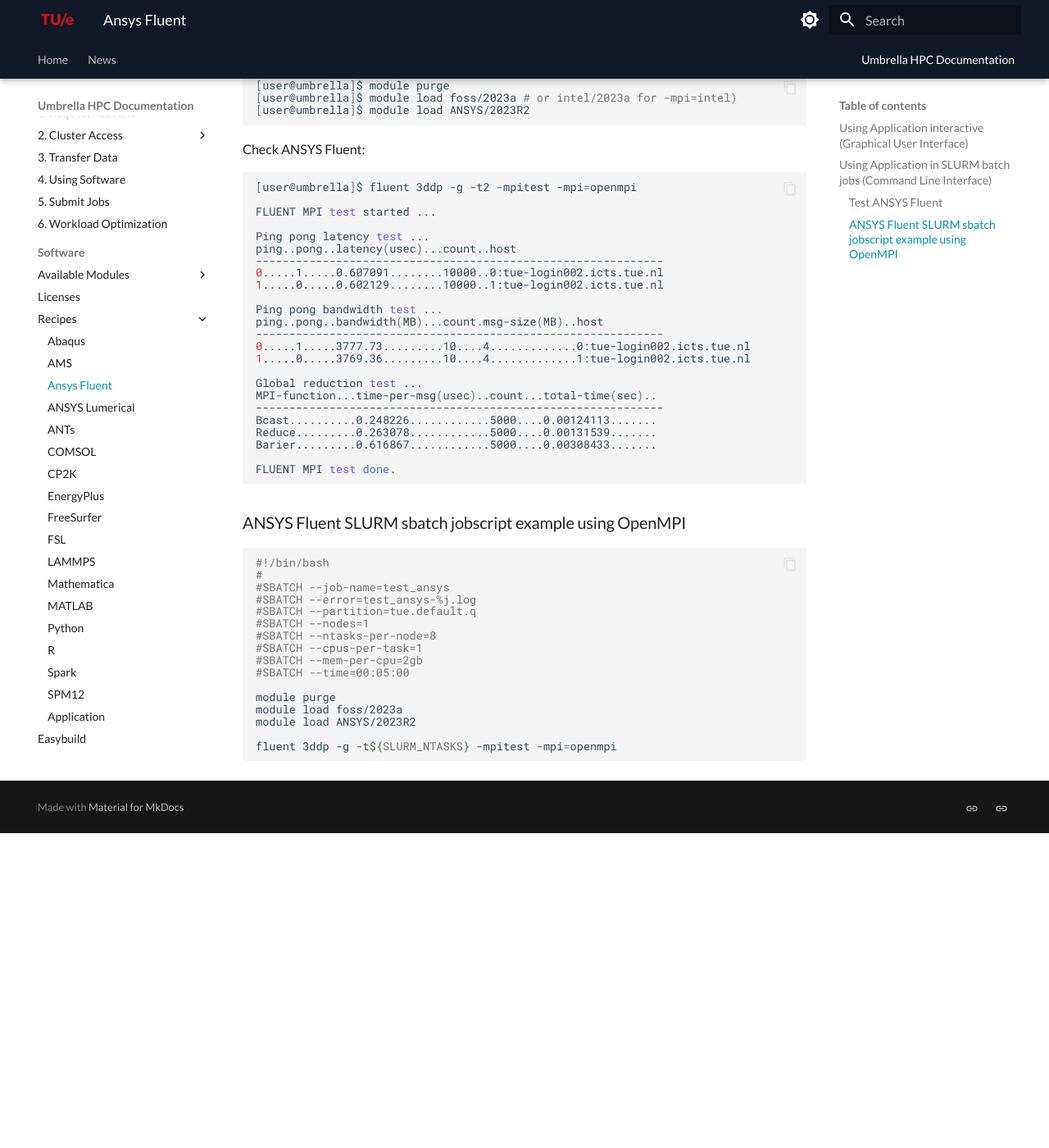
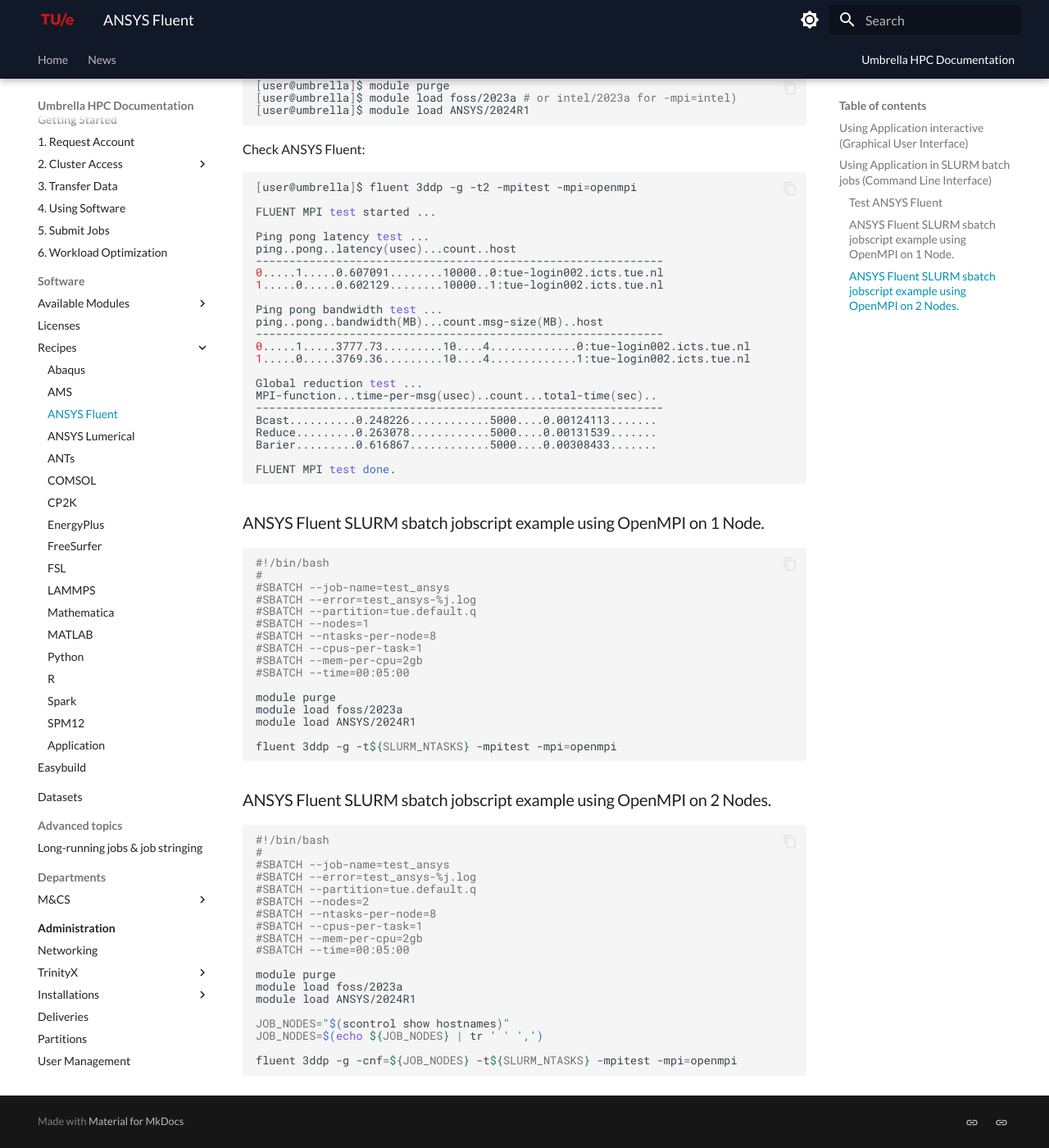
Before and after one commit to gferhpc/supercomputing.tue.nl, an MkDocs documentation site: the page built from pages/documentation/software/recipes/ansys_fluent.md, in a window 1280 px wide and 1400 px high, scrolled down 644 px. Shown: the whole window at 82% size. Built offline with MkDocs 1.6.1 and Material for MkDocs 9.7.7, drawn with Linux system fonts in a browser that asks for light colours; before the commit the page ends 1660 px from its top, so only the background shows below that; some of the changed text lies outside the part shown.

Commit message:
Update ansys_fluent.md

````diff
--- a/pages/documentation/software/recipes/ansys_fluent.md
+++ b/pages/documentation/software/recipes/ansys_fluent.md
@@ -1,5 +1,5 @@
 ---
-title: Ansys Fluent
+title: ANSYS Fluent
 tags: [Software, Module]
 ---
 
@@ -20,7 +20,7 @@
 ```shell
 [user@umbrella]$ module purge
 [user@umbrella]$ module load foss/2023a # or intel/2023a for -mpi=intel)
-[user@umbrella]$ module load ANSYS/2023R2
+[user@umbrella]$ module load ANSYS/2024R1
 ```
 
 Check ANSYS Fluent:
@@ -53,7 +53,7 @@
 
 ```
 
-### ANSYS Fluent SLURM sbatch jobscript example using OpenMPI
+### ANSYS Fluent SLURM sbatch jobscript example using OpenMPI on 1 Node.
 
 ```shell
 #!/bin/bash
@@ -69,7 +69,30 @@
 
 module purge
 module load foss/2023a
-module load ANSYS/2023R2
+module load ANSYS/2024R1
 
 fluent 3ddp -g -t${SLURM_NTASKS} -mpitest -mpi=openmpi
 ```
+
+### ANSYS Fluent SLURM sbatch jobscript example using OpenMPI on 2 Nodes.
+```shell
+#!/bin/bash
+#
+#SBATCH --job-name=test_ansys
+#SBATCH --error=test_ansys-%j.log
+#SBATCH --partition=tue.default.q
+#SBATCH --nodes=2
+#SBATCH --ntasks-per-node=8
+#SBATCH --cpus-per-task=1
+#SBATCH --mem-per-cpu=2gb
+#SBATCH --time=00:05:00
+
+module purge
+module load foss/2023a
+module load ANSYS/2024R1
+
+JOB_NODES="$(scontrol show hostnames)"
+JOB_NODES=$(echo ${JOB_NODES} | tr ' ' ',')
+
+fluent 3ddp -g -cnf=${JOB_NODES} -t${SLURM_NTASKS} -mpitest -mpi=openmpi
+```
````
